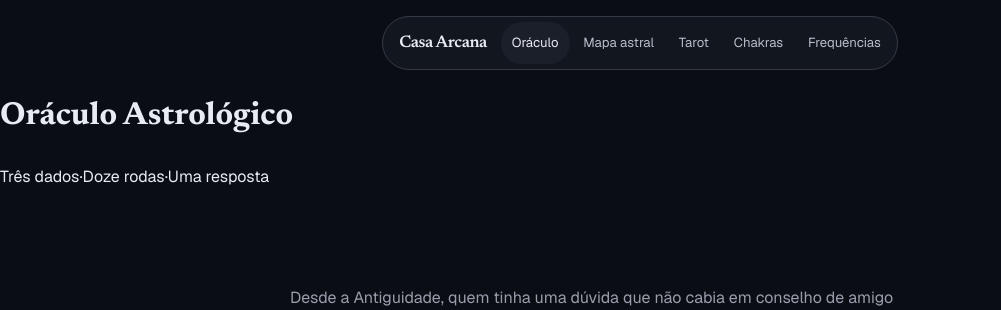
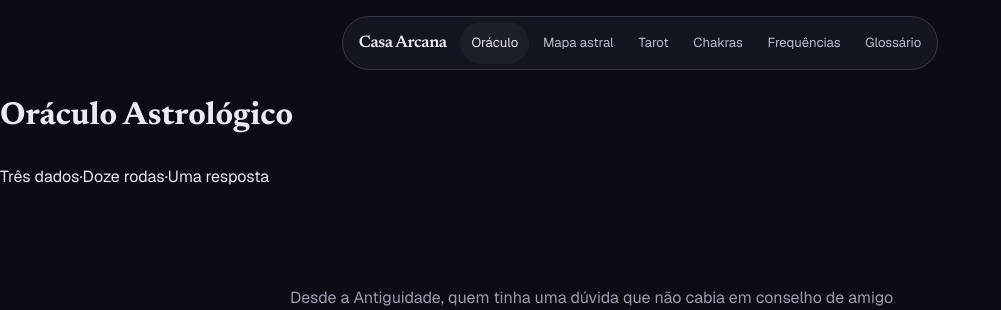
Before and after one commit to croco-br/esoteric-site, a FastAPI app: template features/tarot/templates/index.html in a window 1280 px wide. Shown: the top 310 px of the page, without its empty margins (0-1001 px from the left). Run offline with FastAPI, Linux system fonts and the light colour scheme; the template is opened without the code that fills it, so the values that code supplies are empty.

Commit message:
feat: expose Glossário in the main navigation
- Adds a dedicated Glossário link to the unified nav on every page (home, oracle,
  sound, tarot, natal) pointing at /natal/glossary.
- Keeps the link reachable from the natal feature nav (Calcular · Glossário),
  unchanged; the glossary page marks itself current in both navs.
- Updates the cross-feature navigation consistency test to require the new item.

```diff
--- a/features/natal/app/templates/glossary.html
+++ b/features/natal/app/templates/glossary.html
@@ -17,6 +17,7 @@
         <a href="/tarot/">Tarot</a>
         <a href="/sound/">Chakras</a>
         <a href="/sound/frequencies">Frequências</a>
+        <a href="/natal/glossary" aria-current="page">Glossário</a>
     </nav>
     <nav class="feature-nav" aria-label="Ferramentas do mapa astral">
         <a href="/natal/">Calcular</a>
--- a/features/natal/app/templates/index.html
+++ b/features/natal/app/templates/index.html
@@ -18,6 +18,7 @@
         <a href="/tarot/">Tarot</a>
         <a href="/sound/">Chakras</a>
         <a href="/sound/frequencies">Frequências</a>
+        <a href="/natal/glossary">Glossário</a>
     </nav>
     <nav class="feature-nav" aria-label="Ferramentas do mapa astral">
         <a href="/natal/" aria-current="page">Calcular</a>
--- a/features/oracle/app/templates/base.html
+++ b/features/oracle/app/templates/base.html
@@ -16,6 +16,7 @@
         <a href="/tarot/">Tarot</a>
         <a href="/sound/">Chakras</a>
         <a href="/sound/frequencies">Frequências</a>
+        <a href="/natal/glossary">Glossário</a>
     </nav>
     {% block content %}{% endblock %}
 </body>
--- a/features/sound/app/templates/header.html
+++ b/features/sound/app/templates/header.html
@@ -5,4 +5,5 @@
     <a href="/tarot/">Tarot</a>
     <a href="/sound/" {% if current_page == 'chakras' %}aria-current="page"{% endif %}>Chakras</a>
     <a href="/sound/frequencies" {% if current_page == 'frequencies' %}aria-current="page"{% endif %}>Frequências</a>
+    <a href="/natal/glossary">Glossário</a>
 </nav>
--- a/features/tarot/templates/index.html
+++ b/features/tarot/templates/index.html
@@ -17,6 +17,7 @@
         <a href="/tarot/" aria-current="page">Tarot</a>
         <a href="/sound/">Chakras</a>
         <a href="/sound/frequencies">Frequências</a>
+        <a href="/natal/glossary">Glossário</a>
     </nav>
     <section class="section">
         <div class="container">
--- a/templates/index.html
+++ b/templates/index.html
@@ -16,6 +16,7 @@
         <a href="/tarot/">Tarot</a>
         <a href="/sound/">Chakras</a>
         <a href="/sound/frequencies">Frequências</a>
+        <a href="/natal/glossary">Glossário</a>
     </nav>
     <main class="home-main">
         <section class="intro">
```
Also changed, not shown: tests/test_app.py (+1 -1 lines).
